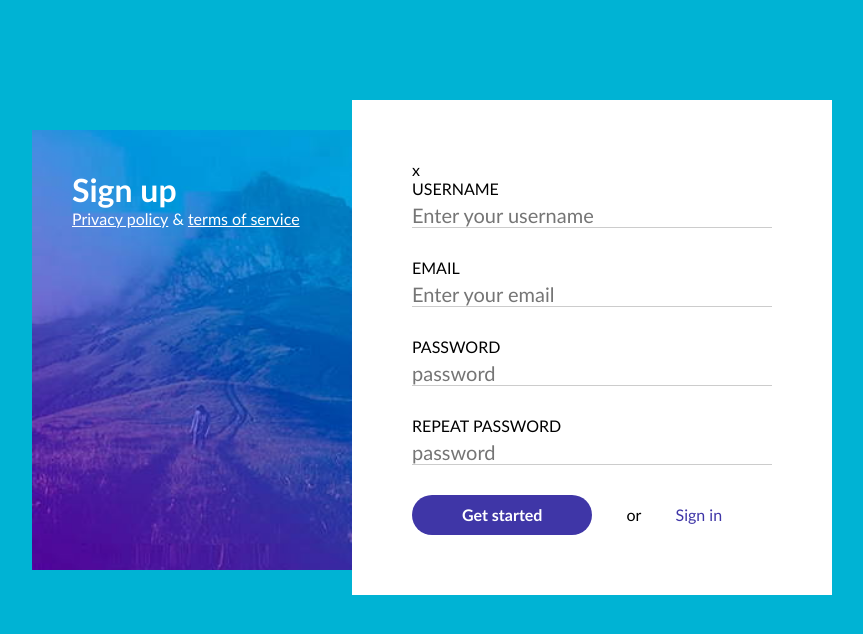
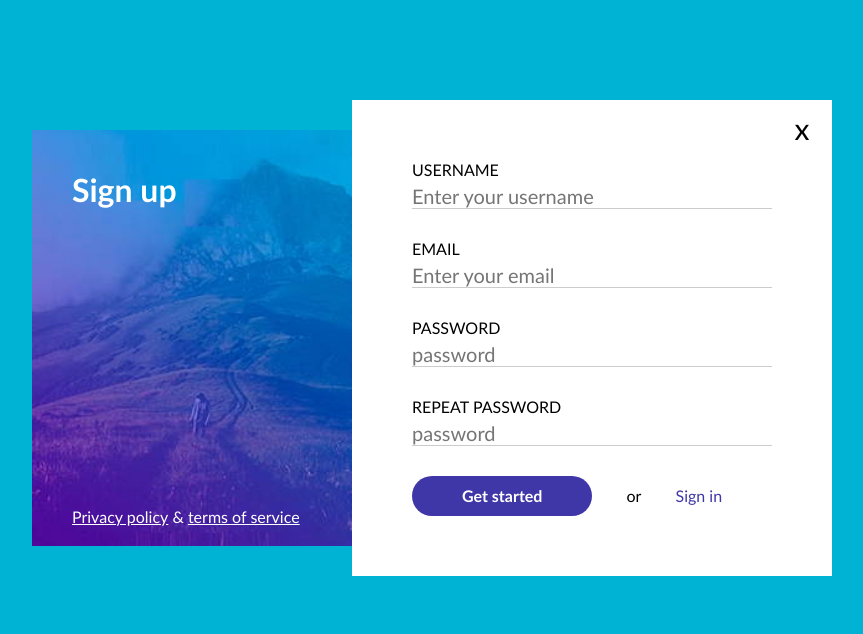
Before and after one commit to front-end-by-rimantas/18a-grupe-sign-up, a plain HTML site: page index.html in a window 1280 px wide. Shown: the whole page, without its empty margins (208-1071 px from the left). Drawn offline with Linux system fonts and the light colour scheme.

Commit message:
Position absolute

```diff
--- a/main.css
+++ b/main.css
@@ -16,13 +16,12 @@ body {
         width: 800px;
         margin-top: 100px;
         margin-left: calc((100% - 800px) / 2);
+
+        position: relative;
     }
         .left-column {
             display: inline-block;
             width: 40%;
-            height: 440px;
-            margin-top: 30px;
-            float: left;
             padding: 40px;
             background-color: #3F36A7;
             background-image: url(./kalnas.jpg);
@@ -30,12 +29,18 @@ body {
             background-size: cover;
             background-position: center;
             color: #fff;
+            position: absolute;
+            top: 30px;
+            bottom: 30px;
         }
             .title {
 
             }
             .footer {
-
+                position: absolute;
+                bottom: 20px;
+                left: 40px;
+                right: 40px;
             }
                 .link {
                     color: #fff;
@@ -47,12 +52,22 @@ body {
         .right-column {
             display: inline-block;
             width: 60%;
-            float: left;
+            float: right;
             padding: 60px;
             background-color: #fff;
+            position: relative;
         }
             .close {
                 display: inline-block;
+                width: 60px;
+                height: 60px;
+                line-height: 56px;
+                text-align: center;
+                font-size: 30px;
+                cursor: pointer;
+                position: absolute;
+                top: 0;
+                right: 0;
             }
             .form {
                 display: inline-block;
```
